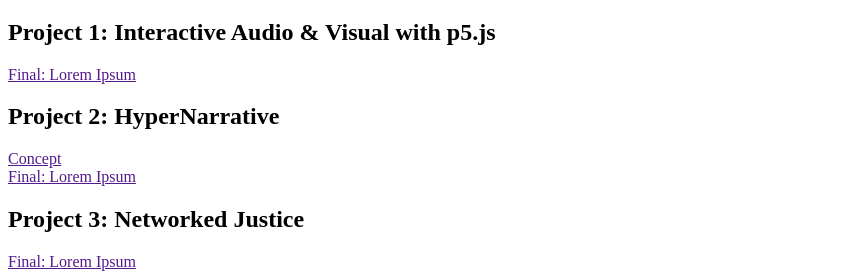
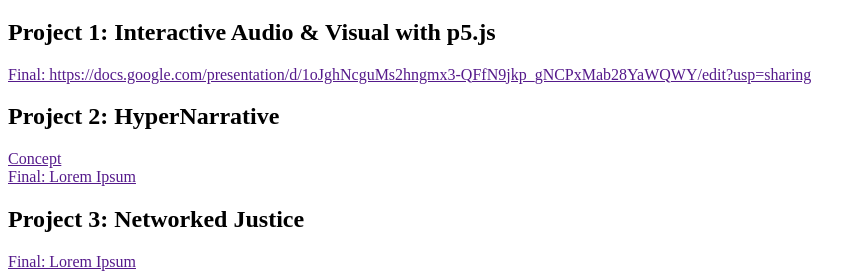
Before and after one commit to somiswurldd/iml300, a plain HTML site: page index.html in a window 1280 px wide. Shown: the part 263-536 px from the top of the page, without its empty margins (0-866 px from the left). Drawn offline with Linux system fonts and the light colour scheme.

Commit message:
link to pecha kucha

```diff
--- a/index.html
+++ b/index.html
@@ -23,7 +23,7 @@
     <div>
       <h1>Projects</h1>
       <h2>Project 1: Interactive Audio & Visual with p5.js</h2>
-      <a href="">Final: Lorem Ipsum</a>
+      <a href="">Final: https://docs.google.com/presentation/d/1oJghNcguMs2hngmx3-QFfN9jkp_gNCPxMab28YaWQWY/edit?usp=sharing</a>
 
       <h2>Project 2: HyperNarrative</h2>
       <a href="">Concept</a><br />
```
Also changed, not shown: style.css (added).
